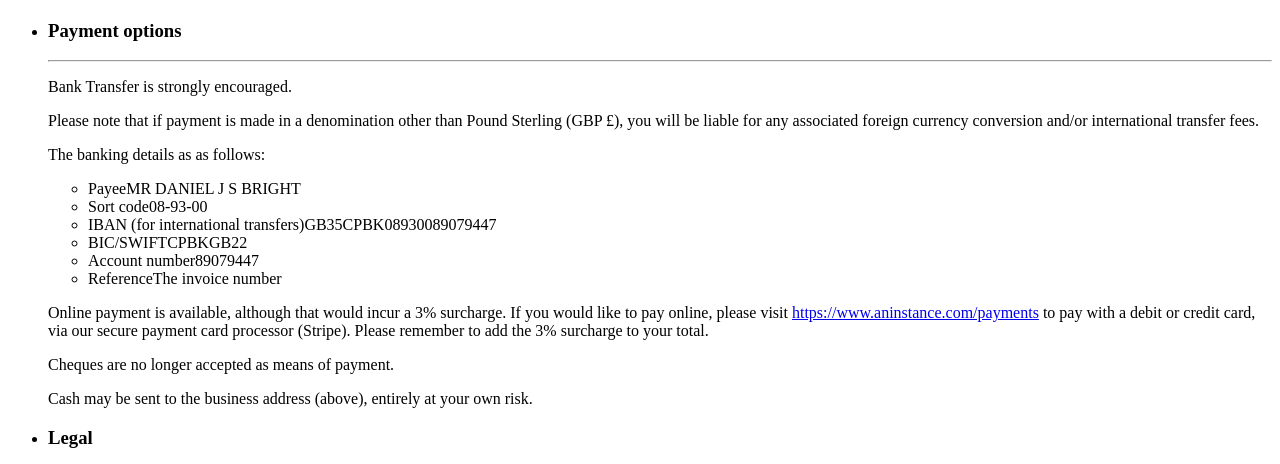
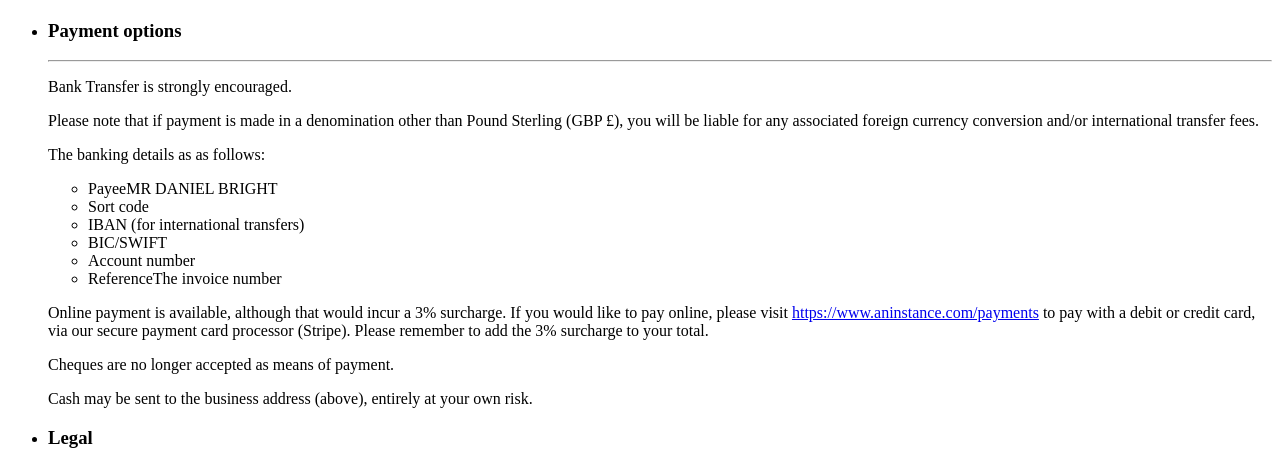
Before and after one commit to UplandsDynamic/invoicing, a Django app: template invoicing/templates/invoicing/snippets/invoice_pdf.html in a window 1280 px wide. Shown: the part 750-1214 px from the top of the page. Run offline with Django 3.2, Linux system fonts and the light colour scheme; the template is opened without the code that fills it, so the values that code supplies are empty; some libraries are stand-ins or nearby versions.

```diff
--- a/invoicing/templates/invoicing/snippets/pdf_payment_details.html
+++ b/invoicing/templates/invoicing/snippets/pdf_payment_details.html
@@ -6,11 +6,11 @@
 <p>{% trans 'Please note that if payment is made in a denomination other than Pound Sterling (GBP £), you will be liable for any associated foreign currency conversion and/or international transfer fees.' %}</p>
 <p>{% trans 'The banking details as as follows:' %}</p>
 <ul id="banking_details">
-    <li><span class="fieldname">{% trans 'Payee' %}</span>MR DANIEL J S BRIGHT</li>
-    <li><span class="fieldname">Sort code</span>08-93-00</li>
-    <li><span class="fieldname">{% trans 'IBAN (for international transfers)' %}</span>GB35CPBK08930089079447</li>
-    <li><span class="fieldname">{% trans 'BIC/SWIFT' %}</span>CPBKGB22</li>
-    <li><span class="fieldname">{% trans 'Account number' %}</span>89079447</li>
+    <li><span class="fieldname">{% trans 'Payee' %}</span>MR DANIEL BRIGHT</li>
+    <li><span class="fieldname">Sort code</span></li>
+    <li><span class="fieldname">{% trans 'IBAN (for international transfers)' %}</span></li>
+    <li><span class="fieldname">{% trans 'BIC/SWIFT' %}</span></li>
+    <li><span class="fieldname">{% trans 'Account number' %}</span></li>
     <li><span class="fieldname">{% trans 'Reference' %}</span>{% trans 'The invoice number' %}</li>
 </ul>
 <p>{% blocktrans %}Online payment is available, although that would incur a 3% surcharge. If you would like to pay online, please visit{% endblocktrans %}
```
